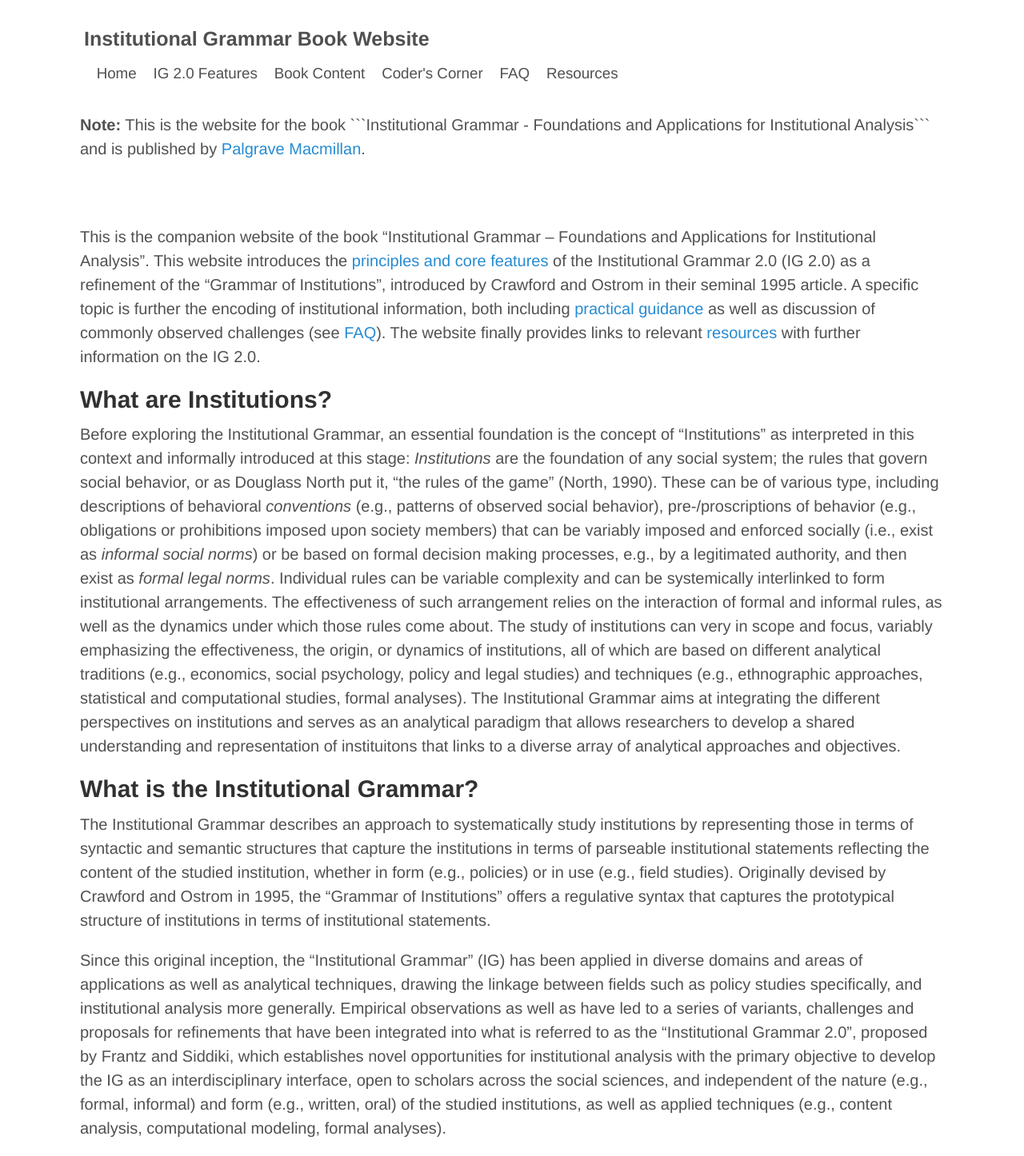
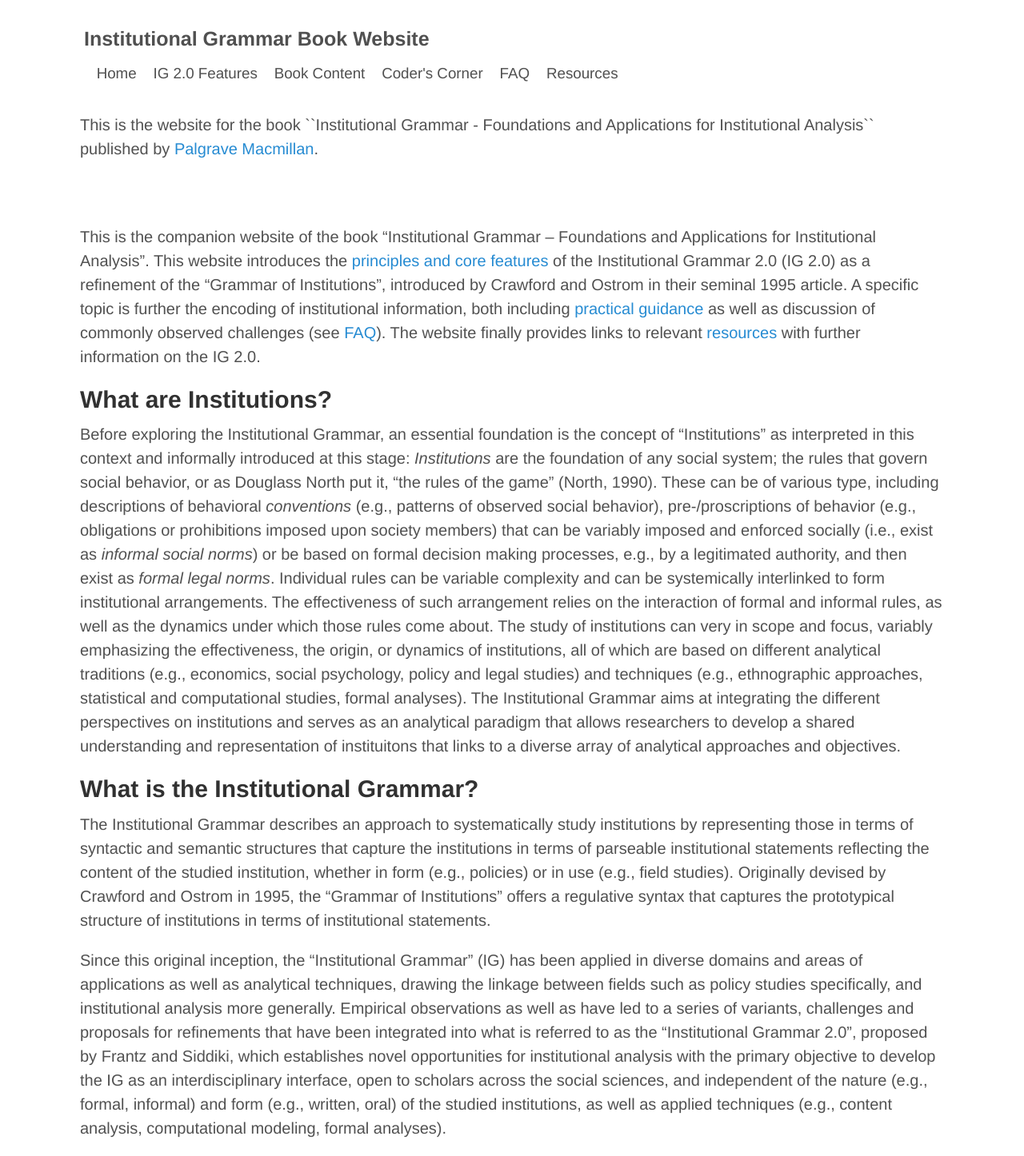
Before and after one commit to InstitutionalGrammar/IG-Book, a Jekyll site: the page built from index.md, in a window 1280 px wide. Shown: the whole page at 80% size. Built offline with Jekyll 4.4.1, drawn with Linux system fonts in a browser that asks for light colours.

Commit message:
Updated header.

````diff
--- a/_layouts/default.html
+++ b/_layouts/default.html
@@ -35,7 +35,7 @@
      </small>
    </h3>
    <br>
-   <b>Note:</b> This is the website for the book ```Institutional Grammar - Foundations and Applications for Institutional Analysis``` and is published by <a href="https://www.palgrave.com/gp/book/9783030863715#">Palgrave Macmillan</a>.
+   This is the website for the book ``Institutional Grammar - Foundations and Applications for Institutional Analysis`` published by <a href="https://www.palgrave.com/gp/book/9783030863715#">Palgrave Macmillan</a>.
 </header>
 
 <div id="content">
````
